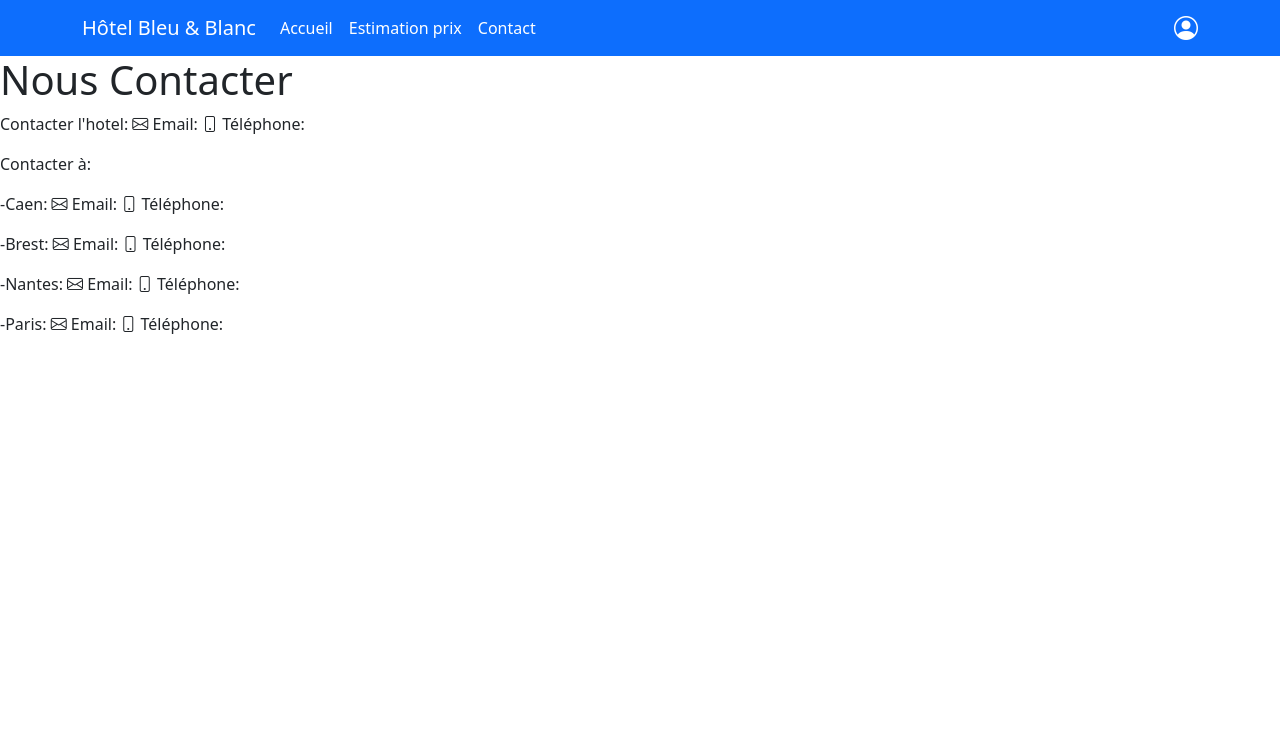
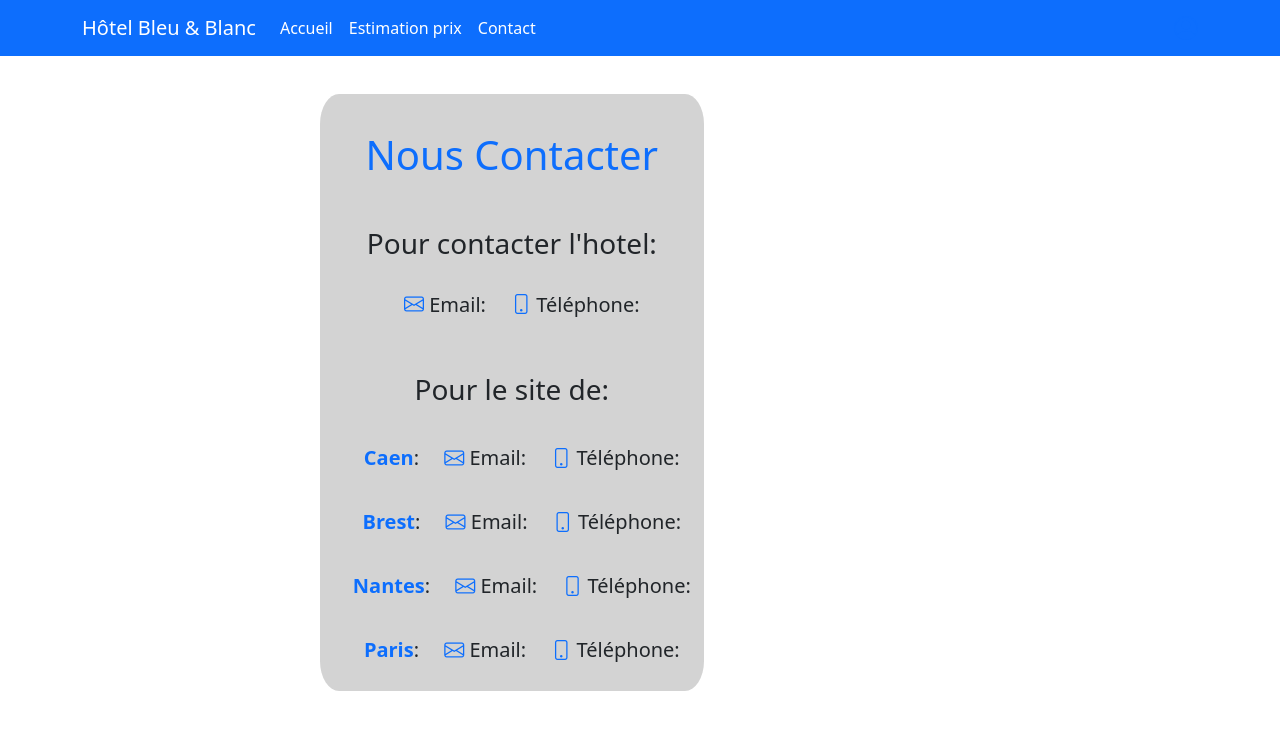
Before and after one commit to QG1212/projet_hotels, a PHP site: page /Contact/Contact_vue.php in a window 1280 px wide. Shown: the top 730 px of the page. Run offline with PHP 8.4, Linux system fonts and the light colour scheme; data that the repository does not hold is empty.

Commit message:
retravail style contact

```diff
--- a/Contact/Contact_vue.php
+++ b/Contact/Contact_vue.php
@@ -6,13 +6,13 @@
     <meta charset="UTF-8">
     <meta name="viewport" content="width=device-width, initial-scale=1.0">
     <title>Client - Hôtel Bleu & Blanc</title>
-
     <link rel="stylesheet" href="../css/navbar.css">
+    <link rel="stylesheet" href="../css/contact.css">
     <!-- Icônes Bootstrap -->
     <link href="https://cdn.jsdelivr.net/npm/bootstrap-icons/font/bootstrap-icons.css" rel="stylesheet">
     <!-- Bootstrap CSS -->
     <link href="https://cdn.jsdelivr.net/npm/bootstrap@5.3.3/dist/css/bootstrap.min.css" rel="stylesheet">
-
+    <link rel="stylesheet" href="../css/contact.css">
 </head>
 <body>
 <!-- Navigation -->
@@ -44,17 +44,21 @@
         </div>
     </div>
 </nav>
+<div id="content">
+<br>
 <h1>Nous Contacter</h1>
 <?php
-echo "<p>Contacter l'hotel: <i class='bi bi-envelope'></i> Email:".$admin['email']." <i class='bi bi-phone'></i> Téléphone:".$admin['tel'].'</p>
-<p>Contacter à:</p>
-<p>-Caen:
-<i class="bi bi-envelope"></i>  Email: '.$caen["email"].' <i class="bi bi-phone"></i> Téléphone: '.$caen['tel'].'</p>
-<p>-Brest:
-<i class="bi bi-envelope"></i> Email: '.$brest["email"].' <i class="bi bi-phone"></i> Téléphone: '.$brest["tel"].'</p>
-<p>-Nantes:
-<i class="bi bi-envelope"></i> Email: '.$nantes["email"].' <i class="bi bi-phone"></i> Téléphone: '.$nantes["tel"].'</p>
-<p>-Paris:
-<i class="bi bi-envelope"></i> Email: '.$paris["email"].' <i class="bi bi-phone"></i> Téléphone: '.$paris["tel"].'</p>
-
-</body>';
+echo "<br><p><h3>Pour contacter l'hotel:</h3><br><h5> <i class='bi bi-envelope'></i> Email: ".$admin['email']." <i class='bi bi-phone'></i> Téléphone: ".$admin['tel']."</h5></p>
+<br><p><h3>Pour le site de:</h3></p>
+<h5>
+<p><br><b>Caen</b>:
+<i class='bi bi-envelope'></i>   Email: ".$caen["email"]."   <i class='bi bi-phone'></i> Téléphone: ".$caen['tel']."</p>
+<p><br><b>Brest</b>:
+<i class='bi bi-envelope'></i>  Email: ".$brest["email"]."   <i class='bi bi-phone'></i> Téléphone: ".$brest["tel"]."</p>
+<p><br><b>Nantes</b>:
+<i class='bi bi-envelope'></i>  Email: ".$nantes["email"]."   <i class='bi bi-phone'></i> Téléphone: ".$nantes["tel"]."</p>
+<p><br><b>Paris</b>:
+<i class='bi bi-envelope'></i>  Email: ".$paris["email"]."   <i class='bi bi-phone'></i> Téléphone: ".$paris["tel"]."</p>
+</h5>
+</div>
+</body>";
--- /dev/null
+++ b/css/contact.css
@@ -0,0 +1,4 @@
+i{ padding-left: 1em}
+b,i,h1{color: #0d6efd;}
+p{padding-left: 1em}
+#content{background-color: lightgray; margin:   3% 0 0 25%; max-width: fit-content; text-align: center; padding: 1%; border-radius: 5%;}
```
